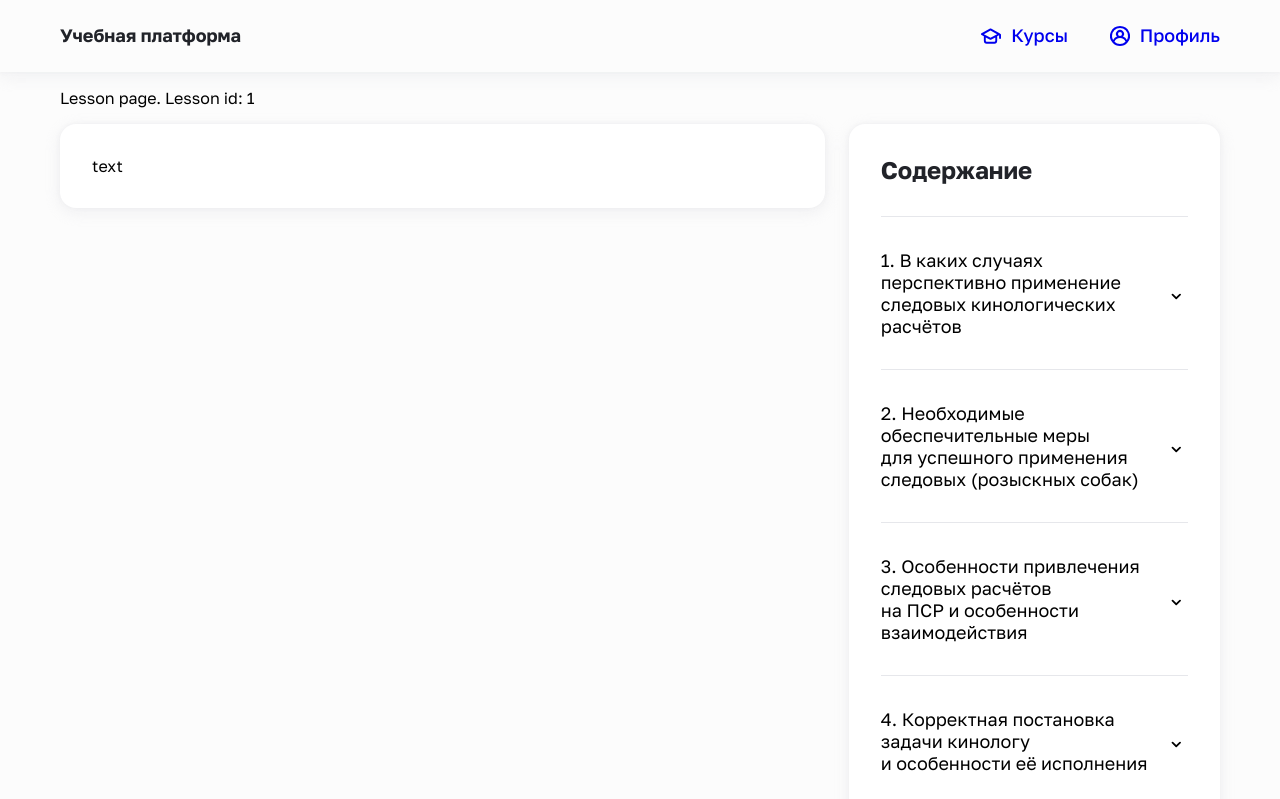
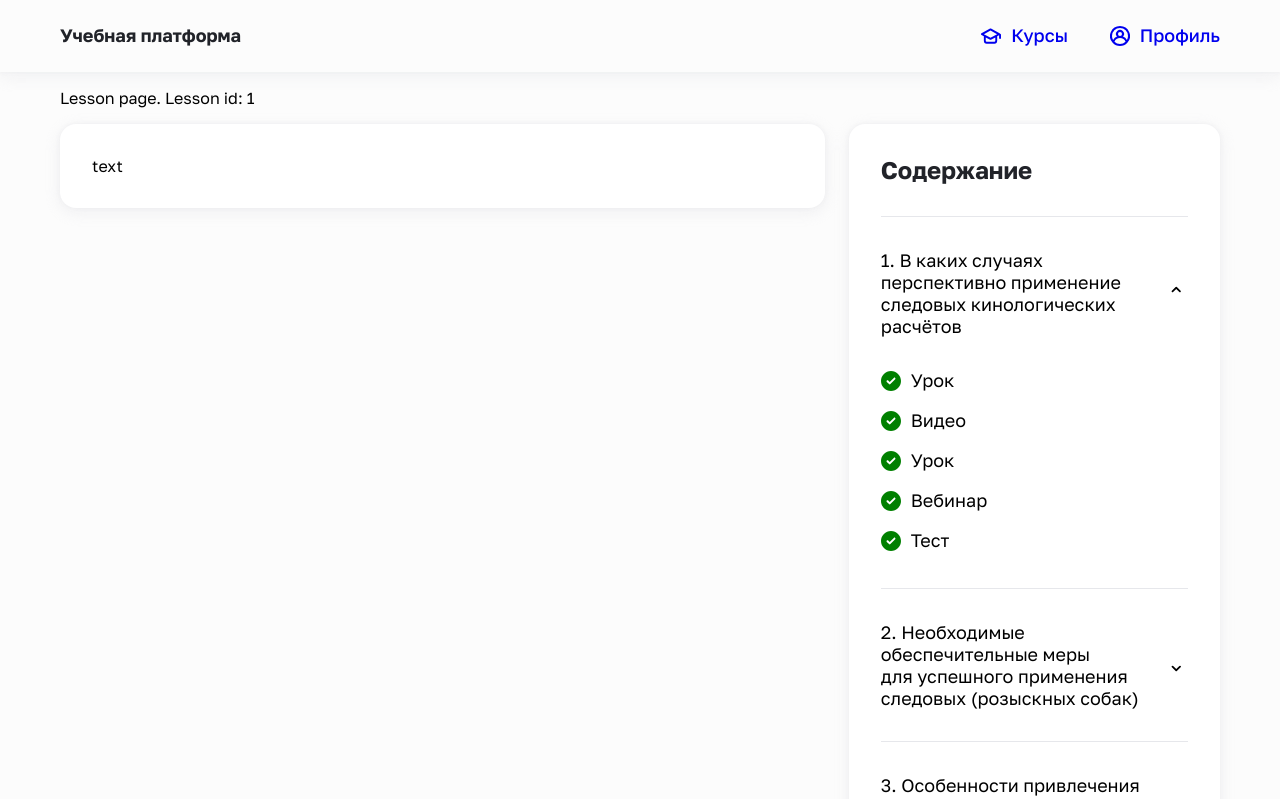
Before and after one commit to Studio-Yandex-Practicum/lizaalert_frontend, a React (Create React App) app: page /1/1/1 in a window 1280 px wide. Shown: the top 799 px of the page. Built offline with nearby package versions, Linux system fonts and the light colour scheme.

Commit message:
#108 auto opened active accordion in content

```diff
--- a/src/components/templates/content-item/content-item.jsx
+++ b/src/components/templates/content-item/content-item.jsx
@@ -9,7 +9,8 @@ import styles from './content-item.module.scss';
 
 function ContentItem({ content, index, type }) {
   const { topic, lessons, id } = content;
-  const { courseId } = useParams();
+  const { courseId, topicId } = useParams();
+
   const mapSlugToIcon = {
     lesson: 'document',
     video: 'video',
@@ -60,6 +61,7 @@ function ContentItem({ content, index, type }) {
       <Accordion
         title={`${index + 1}. ${content.topic}`}
         className={styles.accordion}
+        open={content.id === +topicId}
       >
         <ul className={styles.list}>
           {lessons.map((lesson) => (
```
